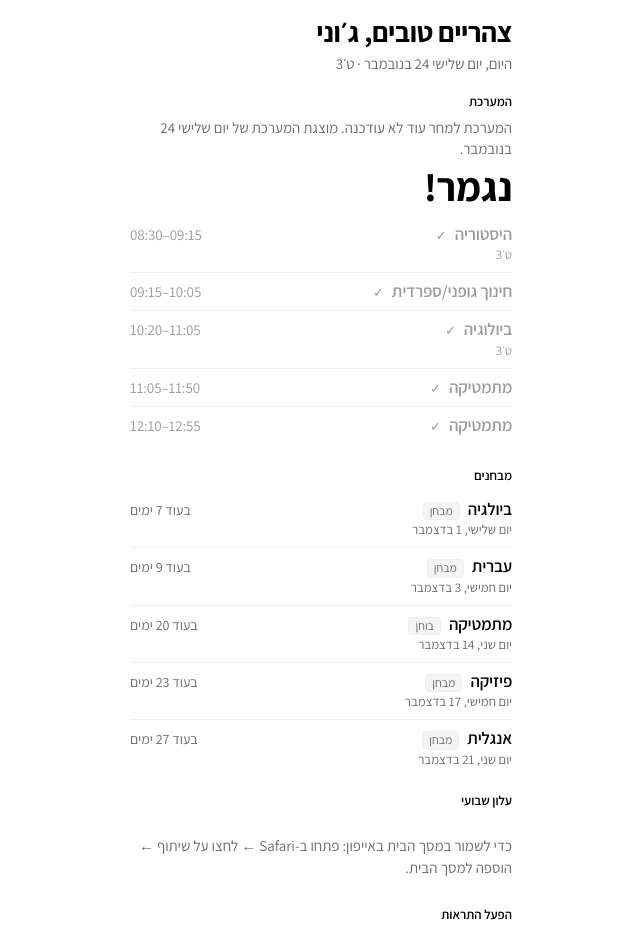
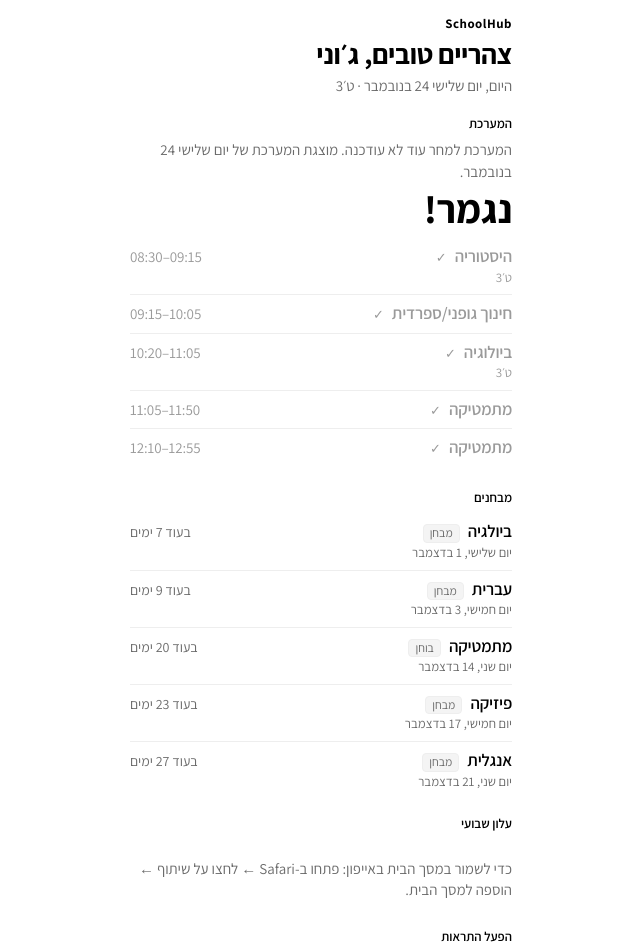
Before and after one commit to jhonnybub/school-hub, a plain HTML site: page index.html in a window 1280 px wide. Shown: the whole page, without its empty margins (319-959 px from the left). Drawn offline with Linux system fonts and the light colour scheme.

Commit message:
Rename app to SchoolHub
Co-authored-by: jhonnybub <jhonnybub@users.noreply.github.com>

```diff
--- a/index.html
+++ b/index.html
@@ -7,9 +7,10 @@
   <meta name="apple-mobile-web-app-capable" content="yes">
   <meta name="mobile-web-app-capable" content="yes">
   <meta name="apple-mobile-web-app-status-bar-style" content="default">
-  <meta name="apple-mobile-web-app-title" content="ט׳3">
+  <meta name="apple-mobile-web-app-title" content="SchoolHub">
+  <meta name="application-name" content="SchoolHub">
   <meta name="description" content="מרכז המידע של כיתה ט׳3 — מערכת שעות, מבחנים ועלון שבועי">
-  <title>מרכז המידע של ט׳3</title>
+  <title>SchoolHub</title>
   <link rel="manifest" href="manifest.json">
   <link rel="apple-touch-icon" href="apple-touch-icon.png">
   <link rel="icon" type="image/png" sizes="192x192" href="icon-192.png">
@@ -341,11 +342,13 @@
       color: var(--black);
       cursor: pointer;
     }
+    .brand { margin: 0 0 6px; font-size: 13px; font-weight: 700; letter-spacing: 0.04em; color: var(--black); text-align: right; }
   </style>
 </head>
 <body>
   <div class="app">
     <header class="app-header">
+      <p class="brand" dir="ltr">SchoolHub</p>
       <h1 class="greeting" id="greeting"></h1>
       <p class="date" id="date-line"></p>
       <p class="example-banner" id="example-banner" hidden>מוצגים נתוני דוגמה — יוחלפו כש-Daft יעביר את המידע האמיתי.</p>
```
Also changed, not shown: manifest.json.
